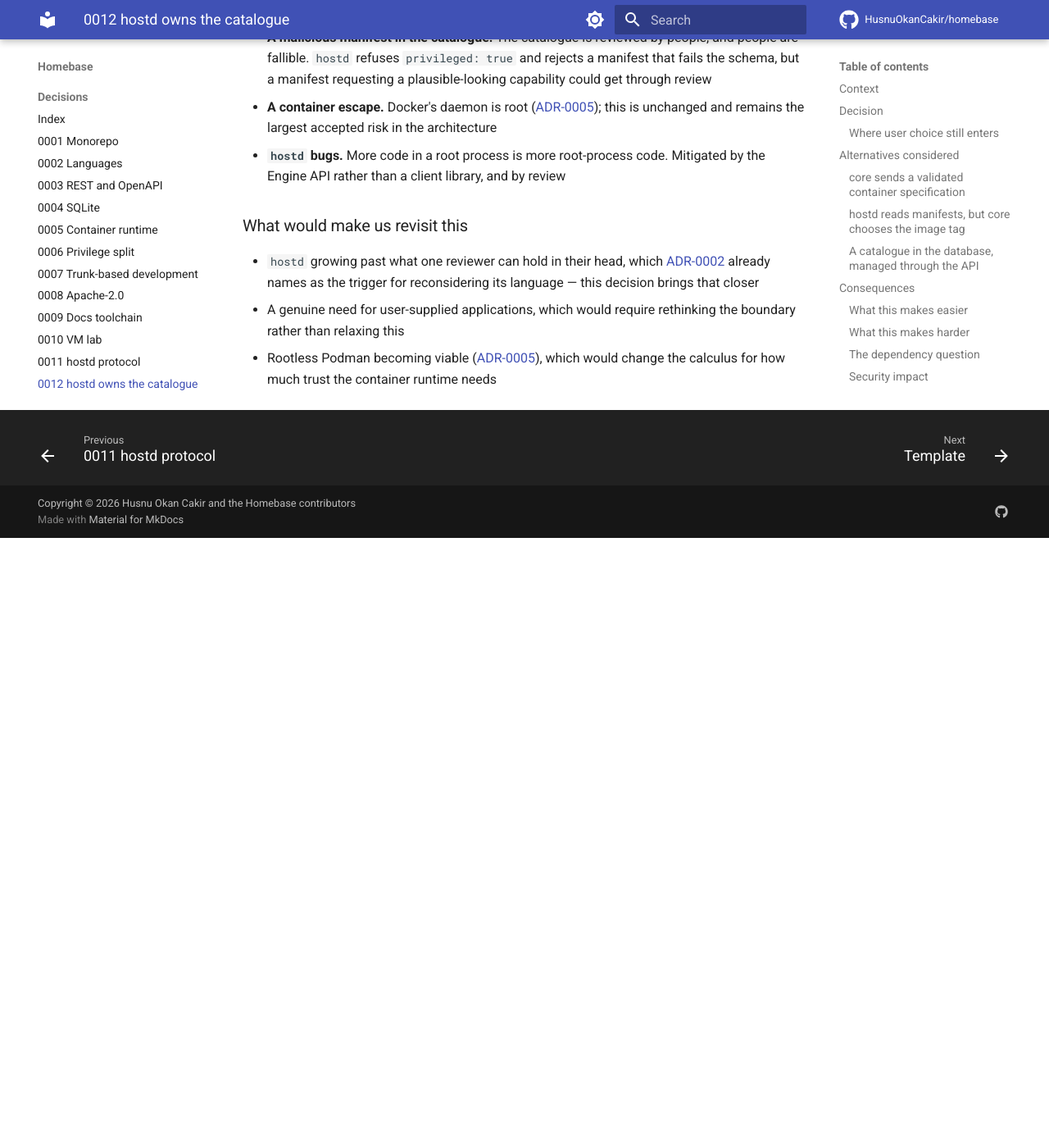
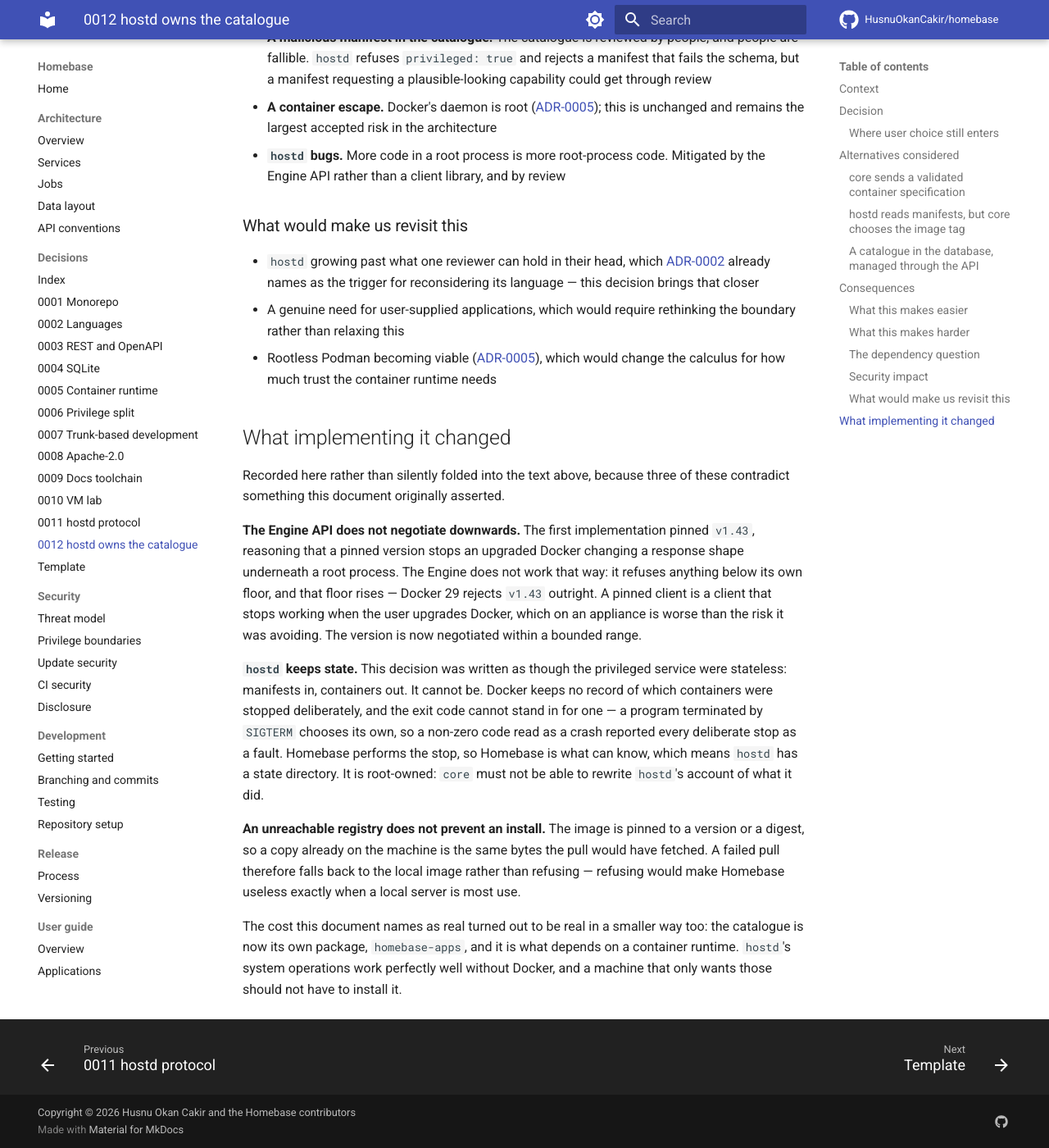
Before and after one commit to HusnuOkanCakir/homebase, an MkDocs documentation site: the page built from docs/decisions/0012-hostd-owns-the-catalogue.md, in a window 1280 px wide and 1400 px high, scrolled down 3685 px. Shown: the whole window at 82% size. Built offline with MkDocs 1.6.1 and Material for MkDocs 9.7.7, drawn with Linux system fonts in a browser that asks for light colours; comment, search, counter and statistics services are not loaded; before the commit the page ends 4341 px from its top, so only the background shows below that.

Commit message:
docs(adr): record what implementing ADR-0012 contradicted
Three of the things the decision assumed turned out to be wrong, and an
ADR that quietly absorbs its own corrections is a document nobody can
learn from.

The Engine API does not negotiate downwards, so pinning a version was
protecting against the wrong risk. hostd cannot be stateless, because
Docker keeps no record of which containers were stopped deliberately and
an exit code cannot stand in for one. And an unreachable registry does
not have to prevent an install, because the image is pinned and a local
copy is the same bytes.

The cost the ADR names as real turned out real in a smaller way too:
the catalogue is its own package, and it is what depends on a container
runtime rather than hostd, whose system operations work without one.

Signed-off-by: Okan Cakir <h.okancakir@gmail.com>

```diff
--- a/docs/decisions/0012-hostd-owns-the-catalogue.md
+++ b/docs/decisions/0012-hostd-owns-the-catalogue.md
@@ -166,3 +166,34 @@
   rather than relaxing this
 - Rootless Podman becoming viable ([ADR-0005](0005-container-runtime.md)), which would change
   the calculus for how much trust the container runtime needs
+
+## What implementing it changed
+
+Recorded here rather than silently folded into the text above, because three of these
+contradict something this document originally asserted.
+
+**The Engine API does not negotiate downwards.** The first implementation pinned
+`v1.43`, reasoning that a pinned version stops an upgraded Docker changing a response
+shape underneath a root process. The Engine does not work that way: it refuses anything
+below its own floor, and that floor rises — Docker 29 rejects `v1.43` outright. A pinned
+client is a client that stops working when the user upgrades Docker, which on an
+appliance is worse than the risk it was avoiding. The version is now negotiated within a
+bounded range.
+
+**`hostd` keeps state.** This decision was written as though the privileged service were
+stateless: manifests in, containers out. It cannot be. Docker keeps no record of which
+containers were stopped deliberately, and the exit code cannot stand in for one — a
+program terminated by `SIGTERM` chooses its own, so a non-zero code read as a crash
+reported every deliberate stop as a fault. Homebase performs the stop, so Homebase is
+what can know, which means `hostd` has a state directory. It is root-owned: `core` must
+not be able to rewrite `hostd`'s account of what it did.
+
+**An unreachable registry does not prevent an install.** The image is pinned to a version
+or a digest, so a copy already on the machine is the same bytes the pull would have
+fetched. A failed pull therefore falls back to the local image rather than refusing —
+refusing would make Homebase useless exactly when a local server is most use.
+
+The cost this document names as real turned out to be real in a smaller way too: the
+catalogue is now its own package, `homebase-apps`, and it is what depends on a container
+runtime. `hostd`'s system operations work perfectly well without Docker, and a machine
+that only wants those should not have to install it.
```
